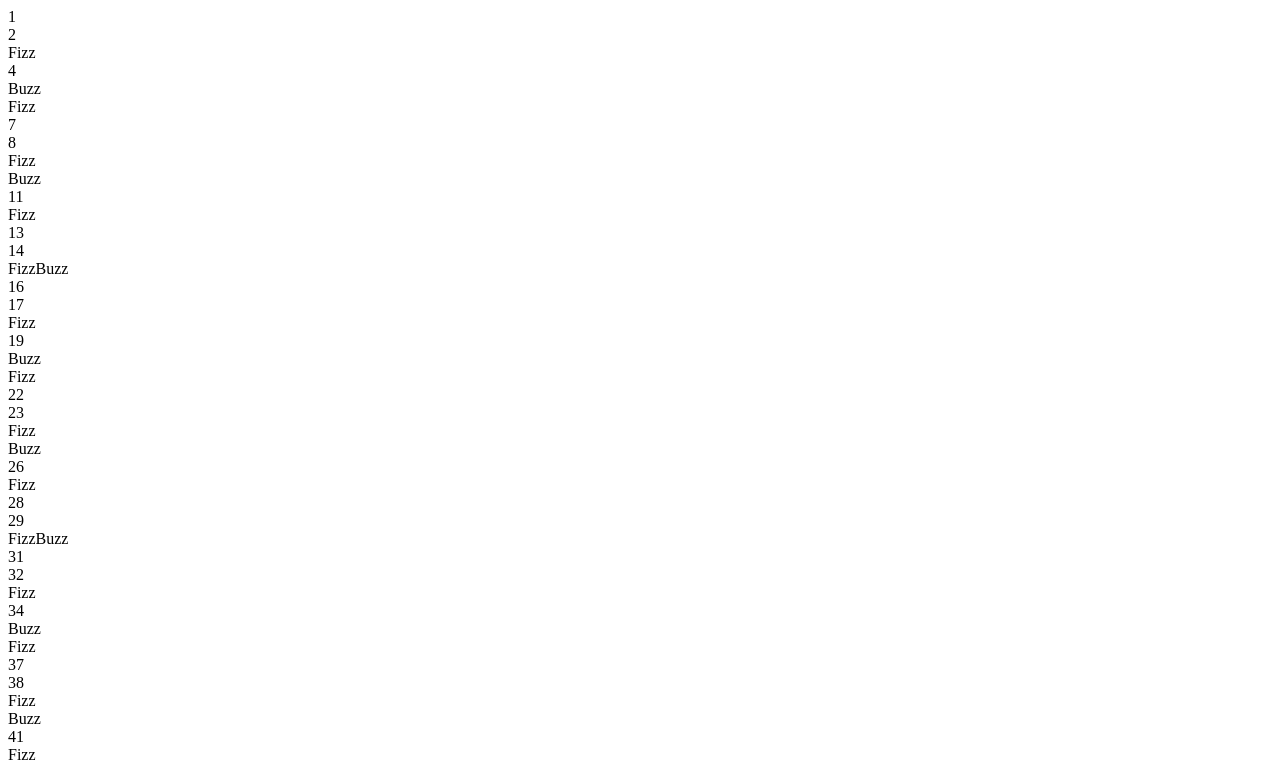
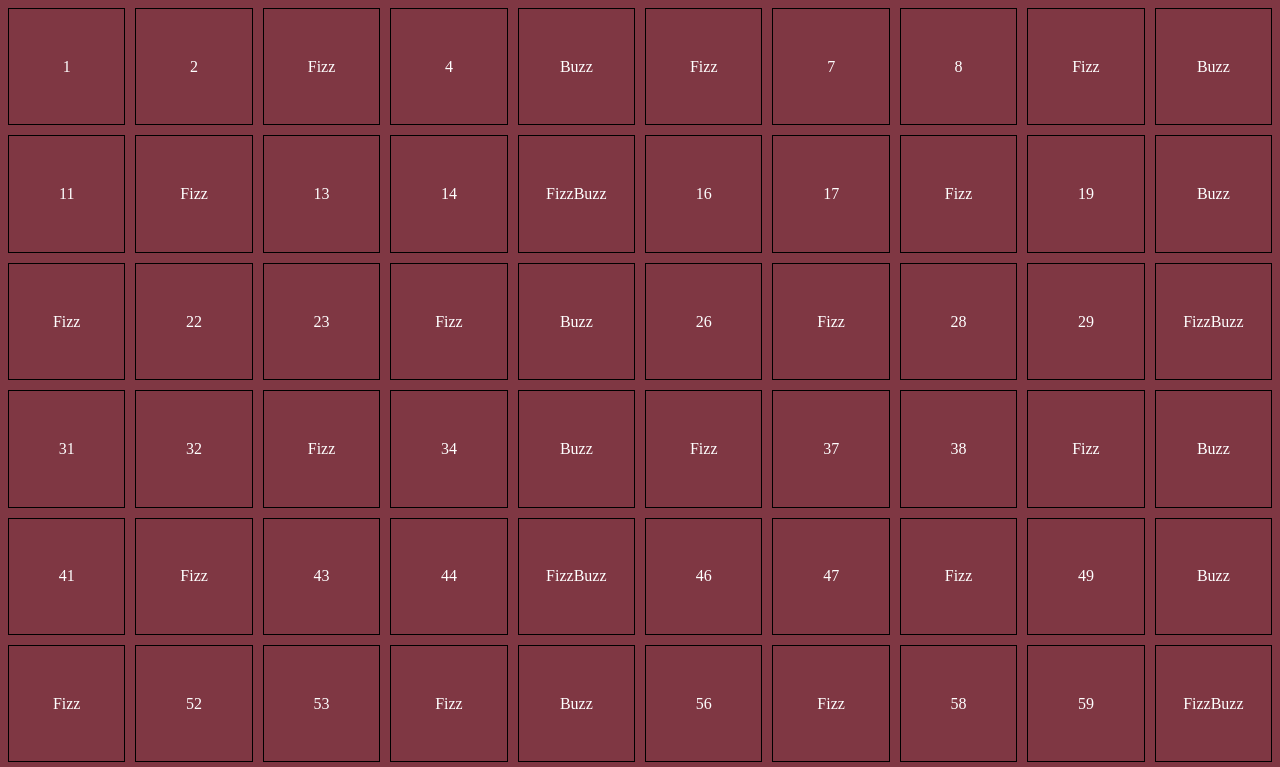
Before and after one commit to marypaduano/js-fizzbuzz, a plain HTML site: page Bonus/bonusindex.html in a window 1280 px wide. Shown: the top 767 px of the page. Drawn offline with Linux system fonts and the light colour scheme.

Commit message:
fix FizzBuzz bonus style

```diff
--- a/Bonus/bonusindex.html
+++ b/Bonus/bonusindex.html
@@ -7,6 +7,31 @@
     <title>FizzBuzz Bonus</title>
 </head>
 <body>
+
+    <style>
+
+        body {
+          background-color: rgb(127, 55, 67);
+          color: white;
+        }
+
+        #container {
+          display: grid;
+          grid-template-columns: repeat(10,1fr);
+          gap: 10px;
+        }
+
+        #container > * {
+          aspect-ratio: 1/1;
+          border: 1px solid black;
+          display: flex;
+          align-items: center;
+          justify-content: center;
+
+        }
+
+    </style>
+
     <section>
         <div id="container">
 
```
